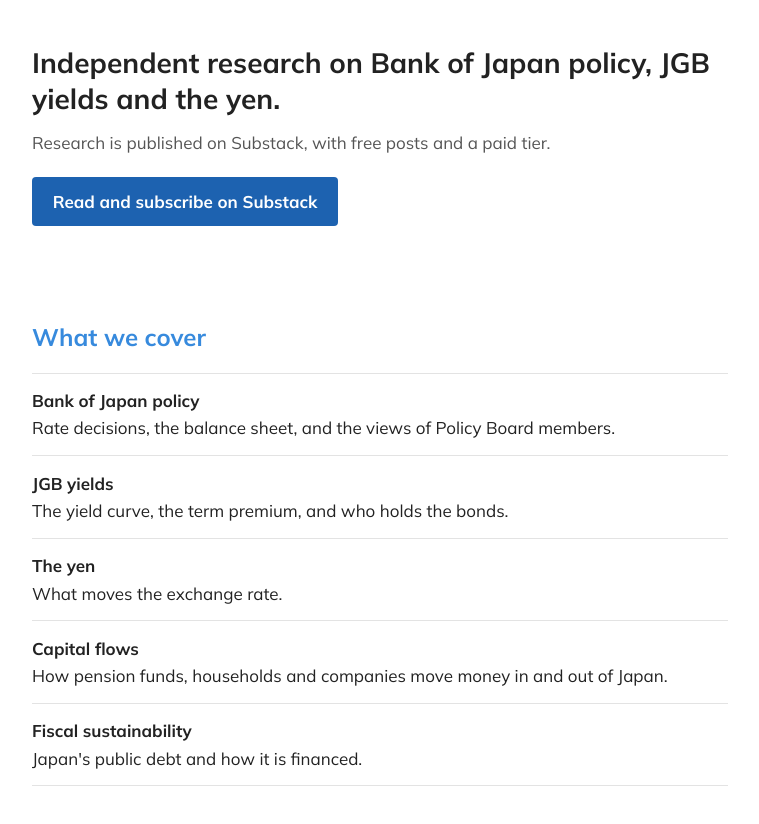
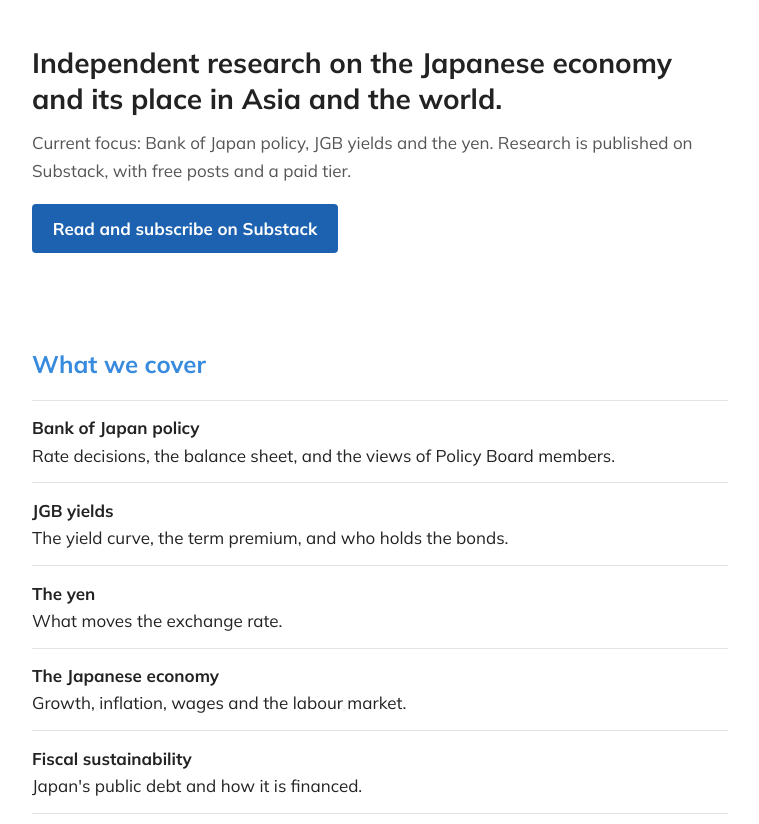
Before and after one commit to TakujiOkubo/yenmacro-site, a plain HTML site: page index.html in a window 1280 px wide. Shown: the part 97-921 px from the top of the page, without its empty margins (260-1019 px from the left). Drawn offline with Linux system fonts and the light colour scheme.

Commit message:
Broaden coverage: Japanese economy, Asia and geopolitics; BoJ/JGB/yen as current focus
Co-Authored-By: Claude Opus 5.5 <noreply@anthropic.com>

```diff
--- a/index.html
+++ b/index.html
@@ -4,10 +4,10 @@
 <meta charset="utf-8">
 <meta name="viewport" content="width=device-width, initial-scale=1">
 <title>Yen Macro Research</title>
-<meta name="description" content="Independent research on Bank of Japan policy, JGB yields and the yen.">
+<meta name="description" content="Independent research on the Japanese economy, the Bank of Japan, JGB yields and the yen.">
 <meta property="og:type" content="website">
 <meta property="og:title" content="Yen Macro Research">
-<meta property="og:description" content="Independent research on Bank of Japan policy, JGB yields and the yen.">
+<meta property="og:description" content="Independent research on the Japanese economy, the Bank of Japan, JGB yields and the yen.">
 <meta property="og:url" content="https://yenmacro.com/">
 <meta property="og:image" content="https://yenmacro.com/assets/logo/yenmacro-horizontal-1200w.png">
 <link rel="icon" href="favicon.ico" sizes="16x16 32x32 48x48">
@@ -26,8 +26,8 @@
 
 <main>
   <section class="intro wrap">
-    <h1>Independent research on Bank of Japan policy, JGB yields and the yen.</h1>
-    <p>Research is published on Substack, with free posts and a paid tier.</p>
+    <h1>Independent research on the Japanese economy and its place in Asia and the world.</h1>
+    <p>Current focus: Bank of Japan policy, JGB yields and the yen. Research is published on Substack, with free posts and a paid tier.</p>
     <p><a class="button" href="https://takujiokubo.substack.com/">Read and subscribe on Substack</a></p>
   </section>
 
@@ -37,8 +37,10 @@
       <li><strong>Bank of Japan policy</strong> Rate decisions, the balance sheet, and the views of Policy Board members.</li>
       <li><strong>JGB yields</strong> The yield curve, the term premium, and who holds the bonds.</li>
       <li><strong>The yen</strong> What moves the exchange rate.</li>
+      <li><strong>The Japanese economy</strong> Growth, inflation, wages and the labour market.</li>
+      <li><strong>Fiscal sustainability</strong> Japan's public debt and how it is financed.</li>
       <li><strong>Capital flows</strong> How pension funds, households and companies move money in and out of Japan.</li>
-      <li><strong>Fiscal sustainability</strong> Japan's public debt and how it is financed.</li>
+      <li><strong>Asia and geopolitics</strong> China, regional trade and investment, and global events that bear on Japan.</li>
     </ul>
   </section>
 
```
